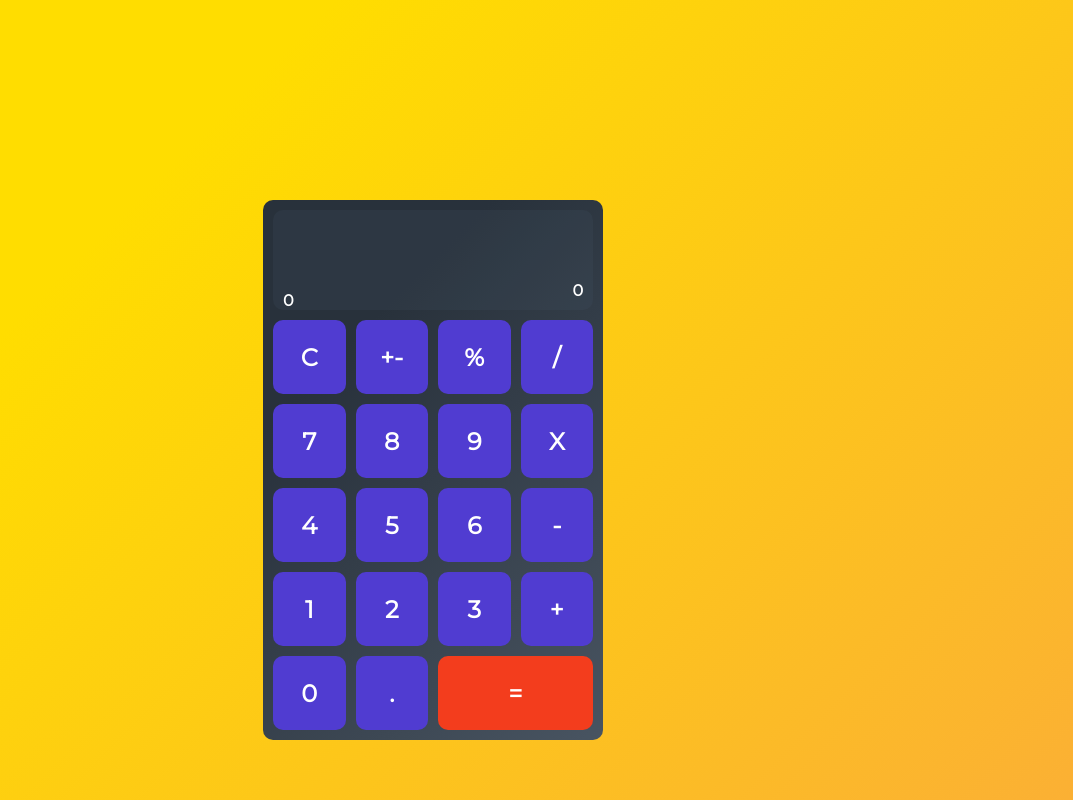
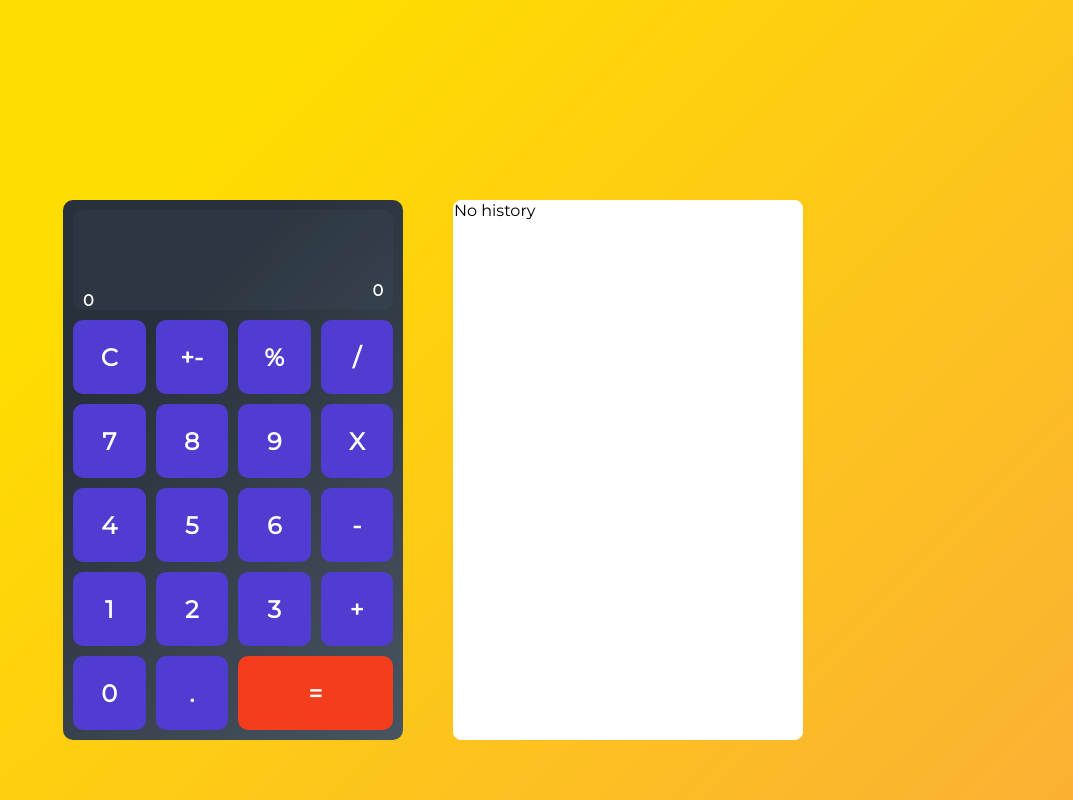
Before and after one commit to alexeysvyridov/calculator, a React (Create React App) app: page / in a window 1280 px wide. Shown: the whole page, without its empty margins (207-1280 px from the left). Built offline with nearby package versions, Linux system fonts and the light colour scheme.

Commit message:
added history banner

```diff
--- /dev/null
+++ b/src/@types/index.d.ts
@@ -0,0 +1,4 @@
+type HistoryValues = {
+    historyItem: string,
+    date: string,
+};
--- a/src/Components/App.css
+++ b/src/Components/App.css
@@ -6,3 +6,7 @@ html, body, #root {
   margin: 0;
   padding: 0;
 }
+.app {
+  display: flex;
+  margin-top: 200px;
+}
--- a/src/Components/App.tsx
+++ b/src/Components/App.tsx
@@ -8,12 +8,12 @@ import {btnValues} from '../consts';
 import {useAppDispatch, useAppSelector} from '../hooks';
 import {commaClick, equalsClick, invertClick, numClick, percentClick, resetClick, signClick} from '../redux/reducers/calcReducer';
 import { RootState } from '../redux';
+import { HistoryList } from './HistoryList';
 
 function App():JSX.Element {
   const dispatch = useAppDispatch()
   const calc = useAppSelector((state: RootState) => state.calc);
 
-  console.log(calc);
   const handleActionClick = (btn, e) => {
     e.preventDefault()
     const value = e.target.innerHTML;
@@ -47,8 +47,8 @@ function App():JSX.Element {
   };
 
   return (
+    <div className="app">
       <Wrapper>
-      {/* <Screen value={calc.res} historyValue={calc.res} /> */}
         <Screen value={calc.num ? calc.num : calc.res} history={calc.history} />
         <ButtonBox>
           {btnValues.flat().map((btn, i) => {
@@ -61,9 +61,10 @@ function App():JSX.Element {
             />
             )
           })}
-
         </ButtonBox>
       </Wrapper>
+      <HistoryList historyList={calc.historyList} />
+    </div>
   );
 }
 
--- /dev/null
+++ b/src/Components/HistoryList/index.tsx
@@ -0,0 +1,48 @@
+import React from 'react'
+import './style.css';
+type HistoryList = {
+    historyList: HistoryValues[],
+}
+
+export const HistoryList = ({
+    historyList,
+}) => {
+
+  const renderList = () => {
+    if (historyList.length === 0) {
+      return (
+        <div>No history</div>
+      )
+    }
+
+    return (
+      <ul>
+        {historyList.map((history: HistoryValues) => {
+          return (
+            <HistoryItem
+              date={history.date}
+              historyItem={history.historyItem}
+            />
+          )
+        })}
+    </ul>
+    )
+
+
+  }
+  return (
+    <div className="list-box">
+        {renderList()}
+    </div>
+  )
+}
+
+function HistoryItem(props) {
+  const {date, historyItem} = props as HistoryValues;
+  return (
+    <li  className="row" key={date + historyItem}>
+      <div>Date: {date.substring(0, 10)}</div>
+      <div>result: {historyItem}</div>
+    </li>
+  );
+}
--- /dev/null
+++ b/src/Components/HistoryList/style.css
@@ -0,0 +1,19 @@
+.list-box {
+    width: 350px;
+    min-height: 250px;
+    background-color: #fff;
+    height: auto;
+    border-radius: 8px;
+    border: 1px solid #fff;
+    margin-left: 50px;
+}
+.list-box .row {
+    width: auto;
+    display: flex;
+    flex-direction: column;
+    border: 1px solid;
+    background-color: gray;
+    margin: 12px;
+    border-radius: 12px;
+    padding: 12px;
+}
--- a/src/Components/Wrapper/style.css
+++ b/src/Components/Wrapper/style.css
@@ -5,5 +5,4 @@
     border-radius: 10px;
     background-color: #485461;
     background-image: linear-gradient(315deg, #485461 0%, #28313b 74%);
-    margin-top: 200px;
 }
--- a/src/index.css
+++ b/src/index.css
@@ -14,3 +14,6 @@ body {
   background-color: #fbb034;
   background-image: linear-gradient(315deg, #fbb034 0%, #ffdd00 74%);
 }
+li {
+  list-style: none;
+}
--- a/src/redux/reducers/calcReducer.ts
+++ b/src/redux/reducers/calcReducer.ts
@@ -6,10 +6,7 @@ export interface DefaultState {
     num: number;
     sign: string;
     history: string;
-    historyList: {
-        historyItem: string,
-        date: string,
-    }[]
+    historyList: HistoryValues[];
 }
 
 const defaultState:DefaultState = {
```
Lines whose indentation alone changed are shown as unchanged.
